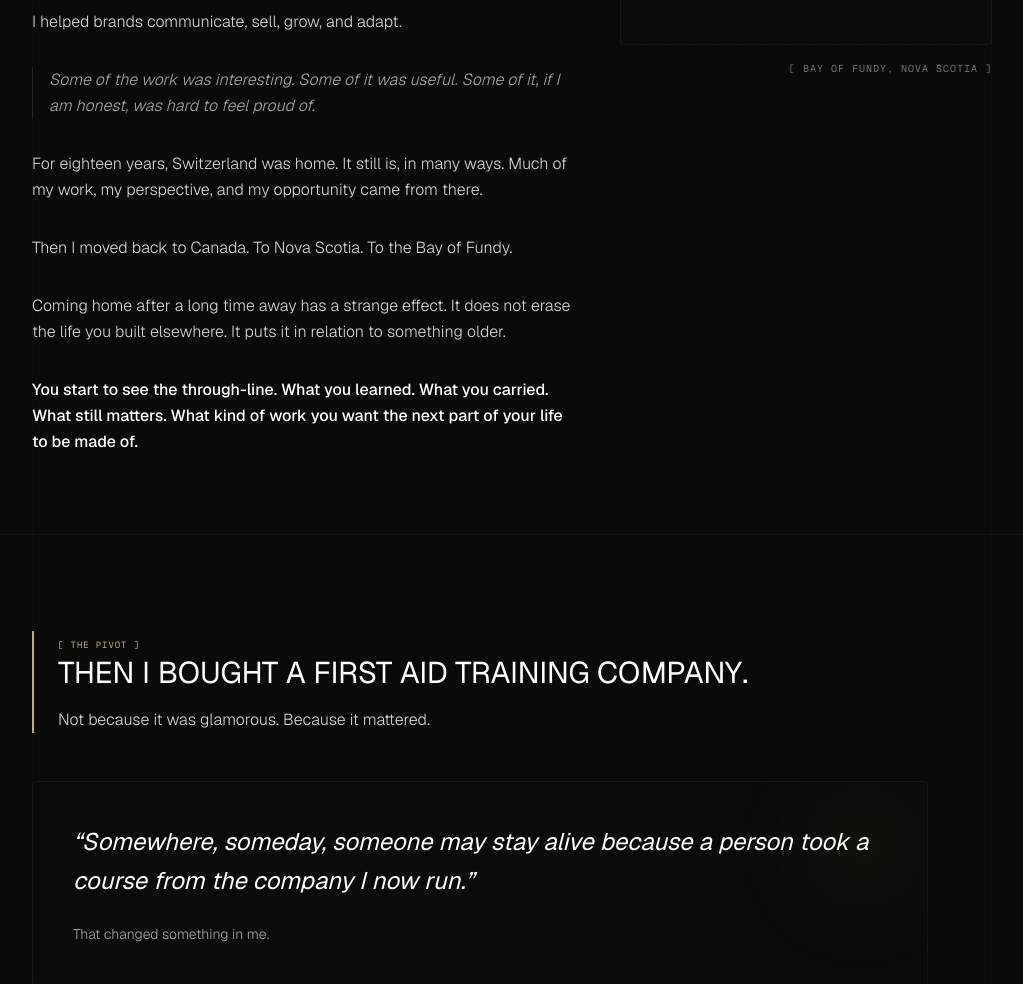
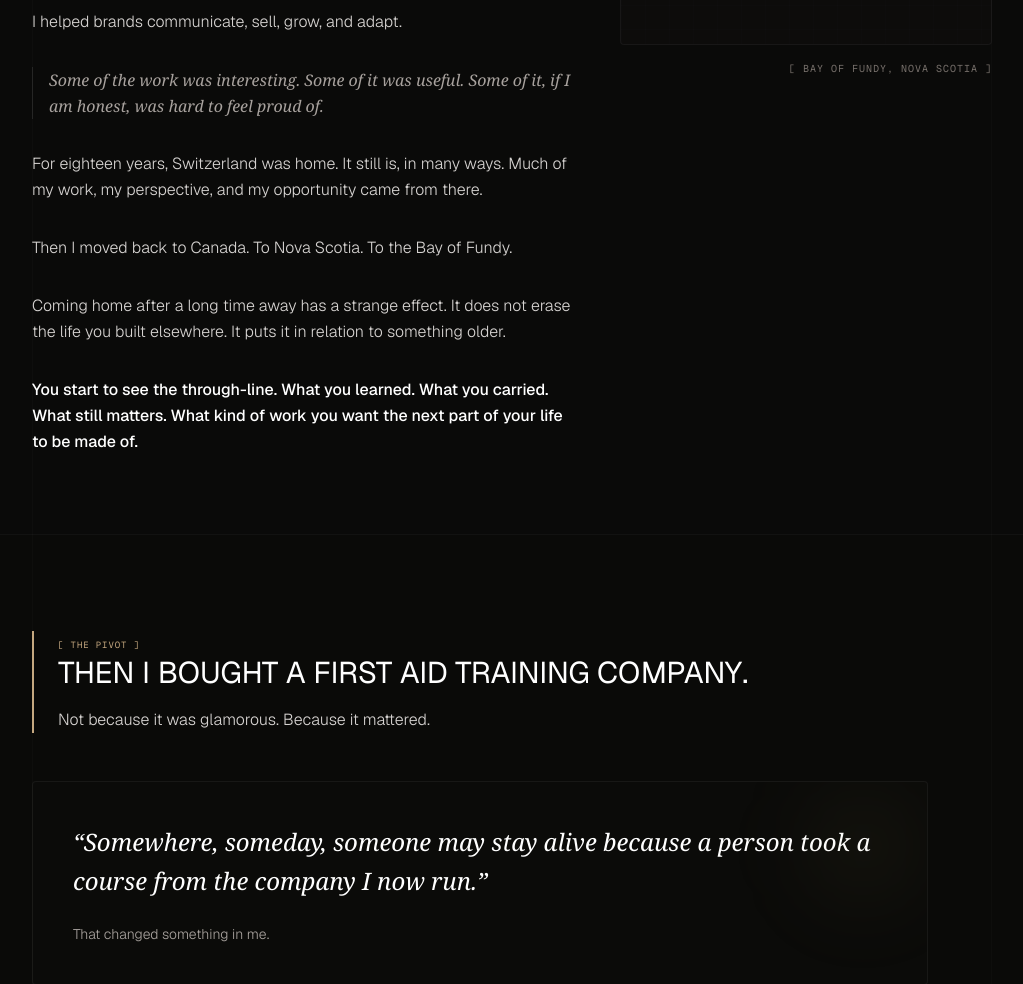
Before and after one commit to ee-prog/castson-site, a Next.js app: page / in a window 1280 px wide. Shown: the part 919-1903 px from the top of the page, without its empty margins (128-1151 px from the left). Built offline with nearby package versions, Linux system fonts and the light colour scheme.

Commit message:
style: apply font-serif class to editorial pull quotes and callouts

```diff
--- a/src/app/about/page.tsx
+++ b/src/app/about/page.tsx
@@ -43,7 +43,7 @@ export default function About() {
               Before acquiring BraveHeart First Aid, I worked across creative direction, advertising, programmatic media, consulting, digital transformation, and technology. For years, I helped organizations change from the outside.
             </p>
 
-            <p className="border-l border-white/10 pl-4 text-zinc-400 italic">
+            <p className="border-l border-white/10 pl-4 text-zinc-400 italic font-serif">
               That gave me range. But ownership changed the work.
             </p>
 
--- a/src/app/braveheart/page.tsx
+++ b/src/app/braveheart/page.tsx
@@ -100,7 +100,7 @@ export default function BraveHeart() {
                 <li>• When a process saves time or quietly creates more work.</li>
               </ul>
 
-              <p className="text-lg font-display text-white italic pt-2">
+              <p className="text-lg font-serif text-white italic pt-2">
                 &ldquo;Ownership removes abstraction. There is nowhere to hide.&rdquo;
               </p>
             </div>
@@ -211,7 +211,7 @@ export default function BraveHeart() {
                 <p>
                   The next phase is underway. Automation, custom software, AI-assisted workflows, decision support, knowledge infrastructure, marketing systems, reporting, and internal tools.
                 </p>
-                <p className="border-l border-emerald-400/40 pl-4 text-zinc-400 italic">
+                <p className="border-l border-emerald-400/40 pl-4 text-zinc-400 italic font-serif">
                   The goal is not to replace people. The goal is to remove drag around people. To reduce manual coordination, make the right work easier to see, and support judgment instead of overwhelming it.
                 </p>
                 <p>
--- a/src/app/page.tsx
+++ b/src/app/page.tsx
@@ -91,7 +91,7 @@ export default function Home() {
                 I helped brands communicate, sell, grow, and adapt.
               </p>
 
-              <p className="border-l border-white/10 pl-4 italic text-zinc-400 font-light">
+              <p className="border-l border-white/10 pl-4 italic text-zinc-400 font-light font-serif">
                 Some of the work was interesting. Some of it was useful. Some of it, if I am honest, was hard to feel proud of.
               </p>
 
@@ -140,7 +140,7 @@ export default function Home() {
 
             <div className="bg-zinc-900/30 border border-white/5 rounded-sm p-8 sm:p-10 relative overflow-hidden space-y-6 fade-up-element visible">
               <div className="absolute top-0 right-0 w-32 h-32 bg-emerald-500/5 rounded-full blur-2xl"></div>
-              <p className="text-xl sm:text-2xl text-white font-light italic font-display leading-relaxed">
+              <p className="text-xl sm:text-2xl text-white font-light italic font-serif leading-relaxed">
                 &ldquo;Somewhere, someday, someone may stay alive because a person took a course from the company I now run.&rdquo;
               </p>
               <p className="text-zinc-400 text-sm font-light">
@@ -294,7 +294,7 @@ export default function Home() {
                 Only recently did the real automation phase begin. That matters.
               </p>
 
-              <p className="border-l-2 border-emerald-400 pl-4 italic text-zinc-400">
+              <p className="border-l-2 border-emerald-400 pl-4 italic text-zinc-400 font-serif">
                 The mistake would have been to automate the mess. Instead, the work was to clarify the business first. A business has to become understandable before it can become automated.
               </p>
 
@@ -507,7 +507,7 @@ export default function Home() {
               <p>
                 I share the shape of the transformation: the questions, decisions, lessons, patterns, and mistakes once they become useful.
               </p>
-              <p className="border-l border-white/15 pl-4 text-zinc-400 italic">
+              <p className="border-l border-white/15 pl-4 text-zinc-400 italic font-serif">
                 I do not share private information, customer data, staff matters, operational vulnerabilities, or anything that belongs inside the company.
               </p>
               <p className="text-white font-medium">
```
